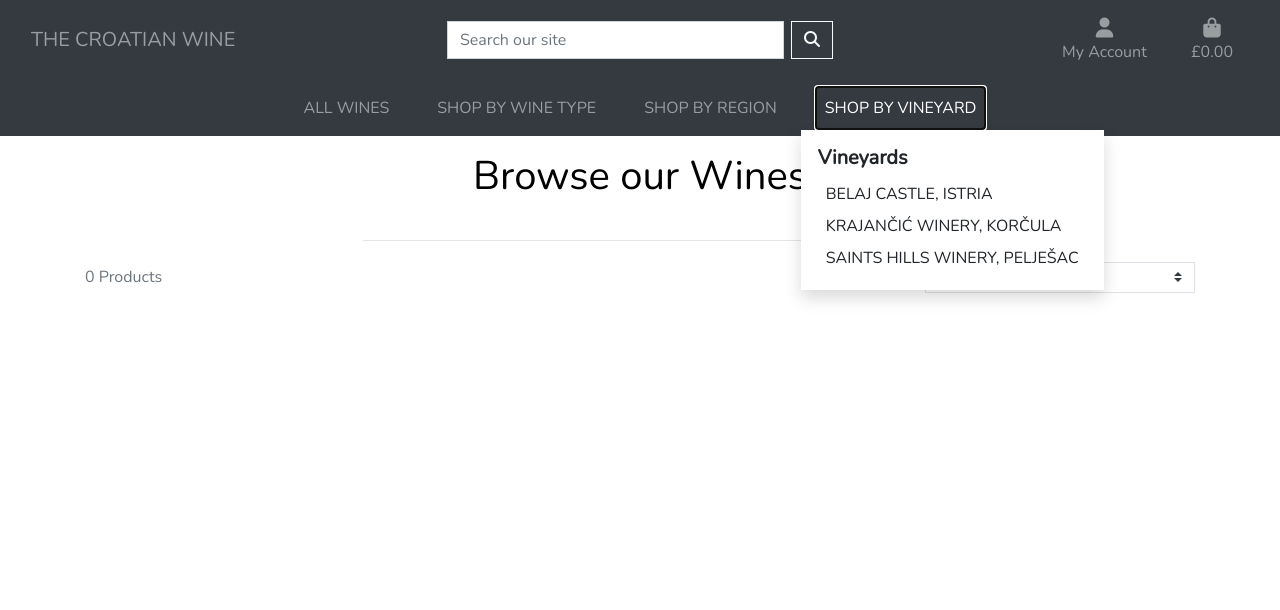
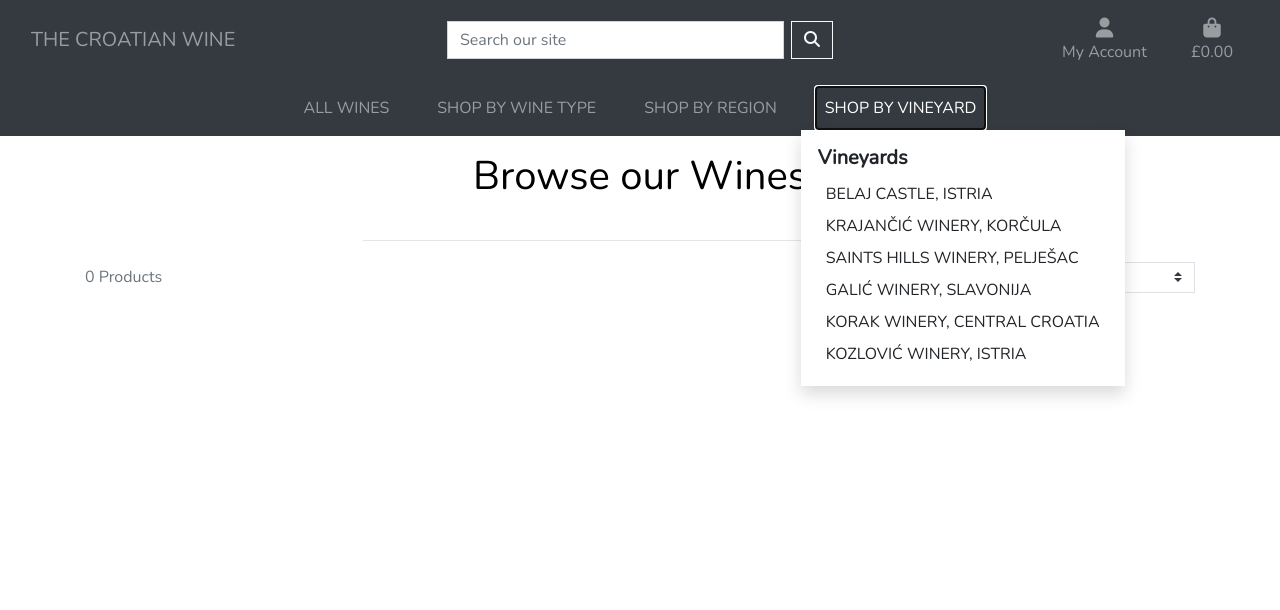
Before and after one commit to petracili/Milston-project4, a Django app: page /products/ in a window 1280 px wide, after a click on "SHOP BY VINEYARD". Shown: the top 610 px of the page. Run offline with Django 3.2, Linux system fonts and the light colour scheme; data that the repository does not hold is empty; some libraries are stand-ins or nearby versions.

Commit message:
Added dropdown menu

```diff
--- a/templates/includes/main-nav.html
+++ b/templates/includes/main-nav.html
@@ -63,6 +63,9 @@
                     <a href="{% url 'products' %}?winery=belaj-castle" class="dropdown-item">BELAJ CASTLE, ISTRIA</a>
                     <a href="{% url 'products' %}?winery=krajnacic-winery" class="dropdown-item">KRAJANČIĆ WINERY, KORČULA</a>
                     <a href="{% url 'products' %}?winery=saints-hills-winery" class="dropdown-item">SAINTS HILLS WINERY, PELJEŠAC</a>
+                    <a href="{% url 'products' %}?winery=galic-winery" class="dropdown-item">GALIĆ WINERY, SLAVONIJA</a>
+                    <a href="{% url 'products' %}?winery=korak-winery" class="dropdown-item">KORAK WINERY, CENTRAL CROATIA</a>
+                    <a href="{% url 'products' %}?winery=saints-hills-winery" class="dropdown-item">KOZLOVIĆ WINERY, ISTRIA</a>
 
                 </div>
             </div>
```
